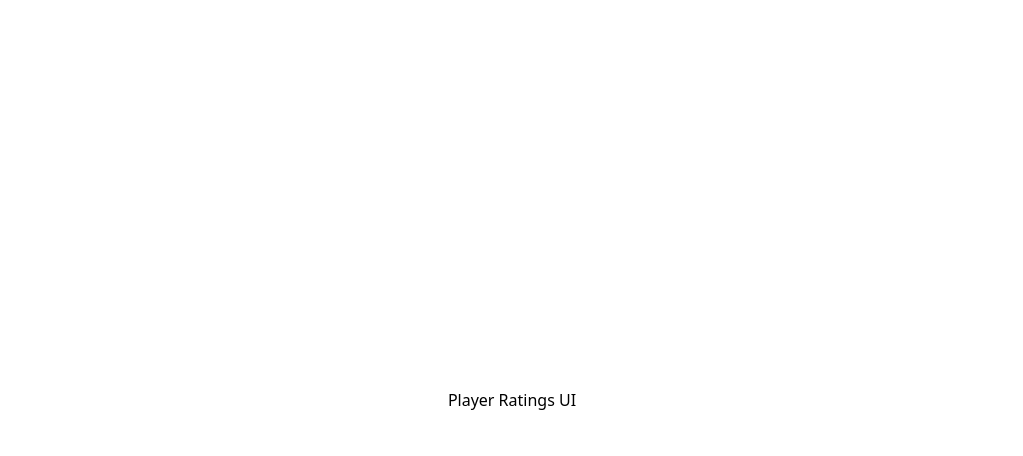
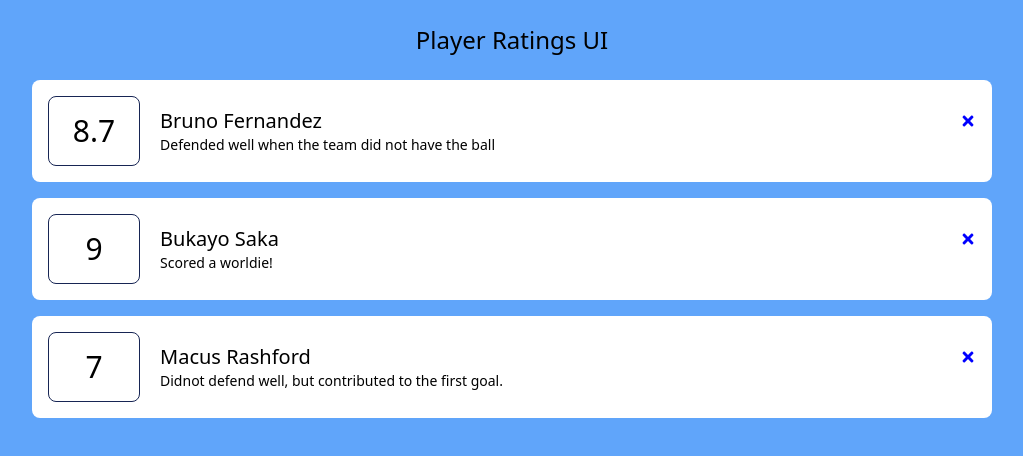
Before and after one commit to inspecta/player-ratings, a React (Create React App) app: page / in a window 1280 px wide. Shown: the top 456 px of the page, without its empty margins (128-1151 px from the left). Built offline with nearby package versions, Linux system fonts and the light colour scheme.

Commit message:
Add player rating lists

```diff
--- a/package.json
+++ b/package.json
@@ -6,8 +6,10 @@
     "@testing-library/jest-dom": "^5.16.5",
     "@testing-library/react": "^13.4.0",
     "@testing-library/user-event": "^13.5.0",
+    "prop-types": "^15.8.1",
     "react": "^18.2.0",
     "react-dom": "^18.2.0",
+    "react-icons": "^4.8.0",
     "react-scripts": "5.0.1",
     "web-vitals": "^2.1.4"
   },
--- a/src/App.js
+++ b/src/App.js
@@ -1,12 +1,15 @@
+import { useState } from 'react';
+import Header from './components/Header';
+import RatingList from './components/RatingList';
+import playersData from './data/playersData';
+
 function App() {
+  const [ratingData, setRatingData] = useState(playersData);
+
   return (
-    <div className="App">
-      <header className="
-        top-[50%] left-[50%] absolute translate-x-[-50%] translate-y-[-50%]
-        "
-      >
-        Player Ratings UI
-      </header>
+    <div className="bg-blue-400 h-screen">
+      <Header />
+      <RatingList data={ratingData} />
     </div>
   );
 }
--- a/src/components/Header.jsx
+++ b/src/components/Header.jsx
@@ -1,11 +1,6 @@
-import React from 'react';
+const Header = () => (<header className="text-center p-6 text-2xl">
+      <h1>Player Ratings UI</h1>
+    </header>
+  )
 
-const Header = () => {
-  return (
-    <div>
-      <h1>Player Ratings UI</h1>
-    </div>
-  )
-}
-
-export default Header
+export default Header;
--- /dev/null
+++ b/src/components/RatingItem.jsx
@@ -0,0 +1,39 @@
+import { FaTimes } from 'react-icons/fa';
+import PropTypes from 'prop-types';
+import Card from '../shared/Card';
+
+const RatingItem = ({ player }) => {
+  const handleClose = (id) => {
+    console.log(id);
+  };
+
+  return (
+    <Card>
+      <div className="border border-blue-950 rounded-lg text-3xl
+      text-center w-[100px] p-4"
+      >
+        {player.rating}
+      </div>
+      <div className="flex flex-col justify-center w-full">
+        <div className="w-full flex flex-row justify-between">
+          <h1 className="text-xl">{player.name}</h1>
+          <button type="button" onClick={() => handleClose(player.id)}>
+            <FaTimes color="blue" className="cursor-pointer" />
+          </button>
+        </div>
+        <p className="text-sm">{player.reason}</p>
+      </div>
+    </Card>
+  );
+};
+
+RatingItem.propTypes = {
+  player: PropTypes.shape({
+    rating: PropTypes.number.isRequired,
+    name: PropTypes.string.isRequired,
+    reason: PropTypes.string.isRequired,
+    id: PropTypes.number.isRequired,
+  }).isRequired,
+};
+
+export default RatingItem;
--- /dev/null
+++ b/src/components/RatingList.jsx
@@ -0,0 +1,18 @@
+import React from 'react'
+import RatingItem from './RatingItem'
+
+const RatingList = ({ data }) => {
+  if (!data || !data.length) {
+    return <p>No player ratings available.</p>
+  }
+
+  return (
+    <div>
+      {data.map((player) => (
+        <RatingItem key={player.id} player={player}/>
+      ))}
+    </div>
+  )
+}
+
+export default RatingList
--- a/src/data/playersData.js
+++ b/src/data/playersData.js
@@ -3,19 +3,19 @@ const data = [
     id: 1,
     name: 'Bruno Fernandez',
     rating: 8.7,
-    message: 'Defended well when the team did not have the ball',
+    reason: 'Defended well when the team did not have the ball',
   },
   {
     id: 2,
     name: 'Bukayo Saka',
     rating: 9,
-    message: 'Scored a worldie!',
+    reason: 'Scored a worldie!',
   },
   {
     id: 3,
     name: 'Macus Rashford',
     rating: 7,
-    message: 'Didnot defend well, but contributed to the first goal.',
+    reason: 'Didnot defend well, but contributed to the first goal.',
   },
 ];
 
--- /dev/null
+++ b/src/shared/Card.jsx
@@ -0,0 +1,11 @@
+import React from 'react'
+
+const Card = ({children}) => {
+  return (
+    <div className="w-3/4 bg-white mx-auto rounded-lg flex gap-5 mb-4 p-4">
+      {children}
+    </div>
+  )
+}
+
+export default Card
```
Also changed, not shown: 1 other file (tests, documents, lock files or other folders).
